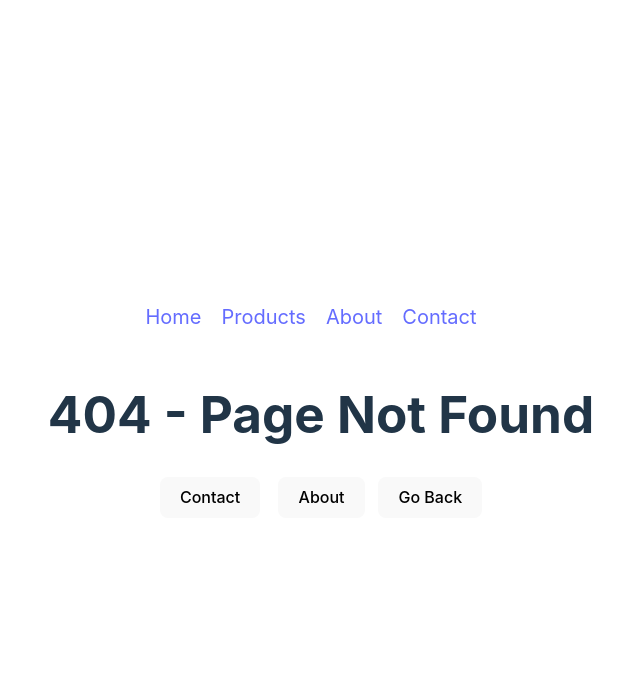
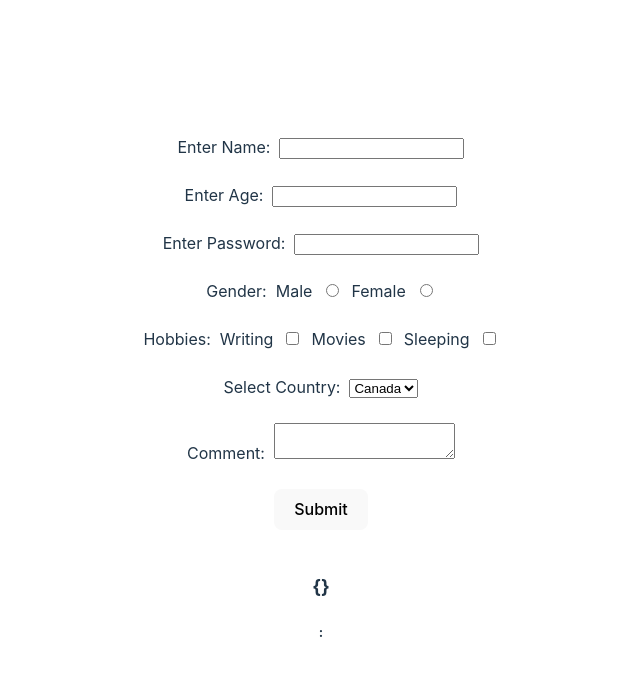
Before and after one commit to Muhammad-Sulman/ReactFirstApp, a React (Vite) app in the folder react-App1.0/: page /formikform2 in a window 1280 px wide. Before the commit this address had no page. Shown: the top 676 px of the page, without its empty margins (319-959 px from the left). Built offline with nearby package versions, Linux system fonts and the light colour scheme.

Commit message:
73 | Creating Form With Formik Components | DropDown | CheckBoxes | Form Handling React

```diff
--- a/react-App1.0/src/App.jsx
+++ b/react-App1.0/src/App.jsx
@@ -1,9 +1,10 @@
 import './App.css';
-import { Routes, Route, useNavigate } from 'react-router-dom';
-import Home from './components/Home';
-import Contact from './components/Contact';
-import About from './components/About';
-import NavBar from './components/NavBar';
+// import { Routes, Route, useNavigate } from 'react-router-dom';
+import { Routes, Route } from 'react-router-dom';
+// import Home from './components/Home';
+// import Contact from './components/Contact';
+// import About from './components/About';
+// import NavBar from './components/NavBar';
 import PageNotFound from './components/PageNotFound';
 // import Products from './components/Products';
 // import Shirts from './components/Shirts';
@@ -15,6 +16,7 @@ import Search from './components/Search';
 import LazyLoading from './components/LazyLoading';
 import Validation from './Validation';
 import FormikForm from './components/FormikForm';
+import FormikForm2 from './components/FormikForm2';
 // import UseRefHook_Comp from './UseRefHook_Comp';
 // import CallBackRef_Comp from './CallBackRef_Comp';
 // import UnControlled_Comp from './UnControlled_Comp';
@@ -79,15 +81,15 @@ import FormikForm from './components/FormikForm';
 
 function App() {
 
-const navigate = useNavigate();
+// const navigate = useNavigate();
 
 // const navigateToAbout = () => {
 //   navigate('/About');
 // }
 
-const navigateTo = (url) => {
-  navigate(url);
-}
+// const navigateTo = (url) => {
+//   navigate(url);
+// }
 
 // const navigateToWhere = () => {
 //   let name = 'suleman';
@@ -142,16 +144,16 @@ const navigateTo = (url) => {
           {/* <UnControlled_Comp/> */}
           {/* <CallBackRef_Comp/> */}
           {/* <UseRefHook_Comp/> */}
-          <NavBar/>
+          {/* <NavBar/> */}
           <Routes>
-            <Route path='/' element={<Home/>} />
+            {/* <Route path='/' element={<Home/>} /> */}
             {/* <Route path='/products' element={<Products/>} >
             <Route index element={<Shirts/>} />
             <Route path='shirts' element={<Shirts/>} />
             <Route path='jeans' element={<Jeans/>}/>
             </Route> */}
-            <Route path='/about' element={<About/>} />
-            <Route path='/contact' element={<Contact/>} />
+            {/* <Route path='/about' element={<About/>} />
+            <Route path='/contact' element={<Contact/>} /> */}
             {/* <Route path='/users' element={<Users/>} /> */}
             {/* <Route path='/users/1' element={<UserDetialPage/>} />
             <Route path='/users/2' element={<UserDetialPage/>} />
@@ -166,17 +168,18 @@ const navigateTo = (url) => {
             <Route path= '/lazyloading' element={<LazyLoading/>} />
             <Route path= '/validation' element={<Validation/>} />
             <Route path='/formikform' element={<FormikForm/>} />
+            <Route path='/formikform2' element={<FormikForm2/>} />
             <Route path='*' element={<PageNotFound/>} />
           </Routes>
           {/* <button type="button" onClick={() => navigate('/about')} >About</button> &nbsp; &nbsp;
           <button type="button" onClick={() => navigate('/Contact')} >Contact</button> */}
 
           {/* <button type="button" onClick={navigateToAbout} >About</button> &nbsp; &nbsp; */}
-          <button type="button" onClick={() => navigateTo('/contact')} >Contact</button> &nbsp; &nbsp;
-          <button type="button" onClick={() => navigateTo('/about')} >About</button>&nbsp; &nbsp;
+          {/* <button type="button" onClick={() => navigateTo('/contact')} >Contact</button> &nbsp; &nbsp;
+          <button type="button" onClick={() => navigateTo('/about')} >About</button>&nbsp; &nbsp; */}
 
           {/* <button type="button" onClick={() => navigateToWhere()} >Click Me</button> */}
-          <button onClick={() => navigate(-1)} >Go Back</button>
+          {/* <button onClick={() => navigate(-1)} >Go Back</button> */}
 
 
       </>
--- /dev/null
+++ b/react-App1.0/src/components/FormikForm2.jsx
@@ -0,0 +1,60 @@
+import { Field, Form , Formik} from "formik"
+import { useState } from "react";
+
+
+function FormikForm2() {
+    const [formData, setFormData] =  useState({});
+    return (
+        <div>
+            <Formik
+            initialValues={{name:"", age:"", password:"", gender:"", hobbies:"", country:"", comment:""}}
+            onSubmit={(values) => {
+                console.log(values);
+                setFormData(values);
+            }}
+            >
+                <Form>
+                    <label htmlFor="">Enter Name: &nbsp;</label>
+                    <Field  type="text" name="name" />
+                    <br /><br />
+                    <label htmlFor="">Enter Age: &nbsp;</label>
+                    <Field  type="number" name="age" />
+                    <br /><br />
+                    <label htmlFor="">Enter Password: &nbsp;</label>
+                    <Field  type="password" name="password" />
+                    <br /><br />
+                    <label htmlFor="">Gender: &nbsp;</label>
+                    <label htmlFor="">Male &nbsp;</label>
+                    <Field  type="radio" name="gender" value='Male' />&nbsp;&nbsp;
+                    <label htmlFor="">Female &nbsp;</label>
+                    <Field  type="radio" name="gender" value='Female' />
+                    <br /><br />
+                    <label htmlFor="">Hobbies: &nbsp;</label>
+                    <label htmlFor="">Writing &nbsp;</label>
+                    <Field  type="checkbox" name="hobbies" value="Writing" />&nbsp;&nbsp;
+                    <label htmlFor="">Movies &nbsp;</label>
+                    <Field  type="checkbox" name="hobbies" value="Movies" />&nbsp;&nbsp;
+                    <label htmlFor="">Sleeping &nbsp;</label>
+                    <Field  type="checkbox" name="hobbies" value="Sleeping" />
+                    <br /><br />
+                    <label htmlFor="">Select Country: &nbsp;</label>
+                    <Field name="country" as="select" >
+                        <option value="Canada">Canada</option>
+                        <option value="USA">USA</option>
+                        <option value="UK">UK</option>
+                    </Field>
+                    <br /><br />
+                    <label htmlFor="">Comment: &nbsp;</label>
+                    <Field  as="textarea" name="comment" />
+                    <br /><br />
+                    <button type="submit"  >Submit</button>
+                </Form>
+            </Formik>
+            <br />
+            <h3>{JSON.stringify(formData)}</h3>
+            <h5>{formData.name} : {formData.age}</h5>
+        </div>
+    )
+}
+
+export default FormikForm2
```
